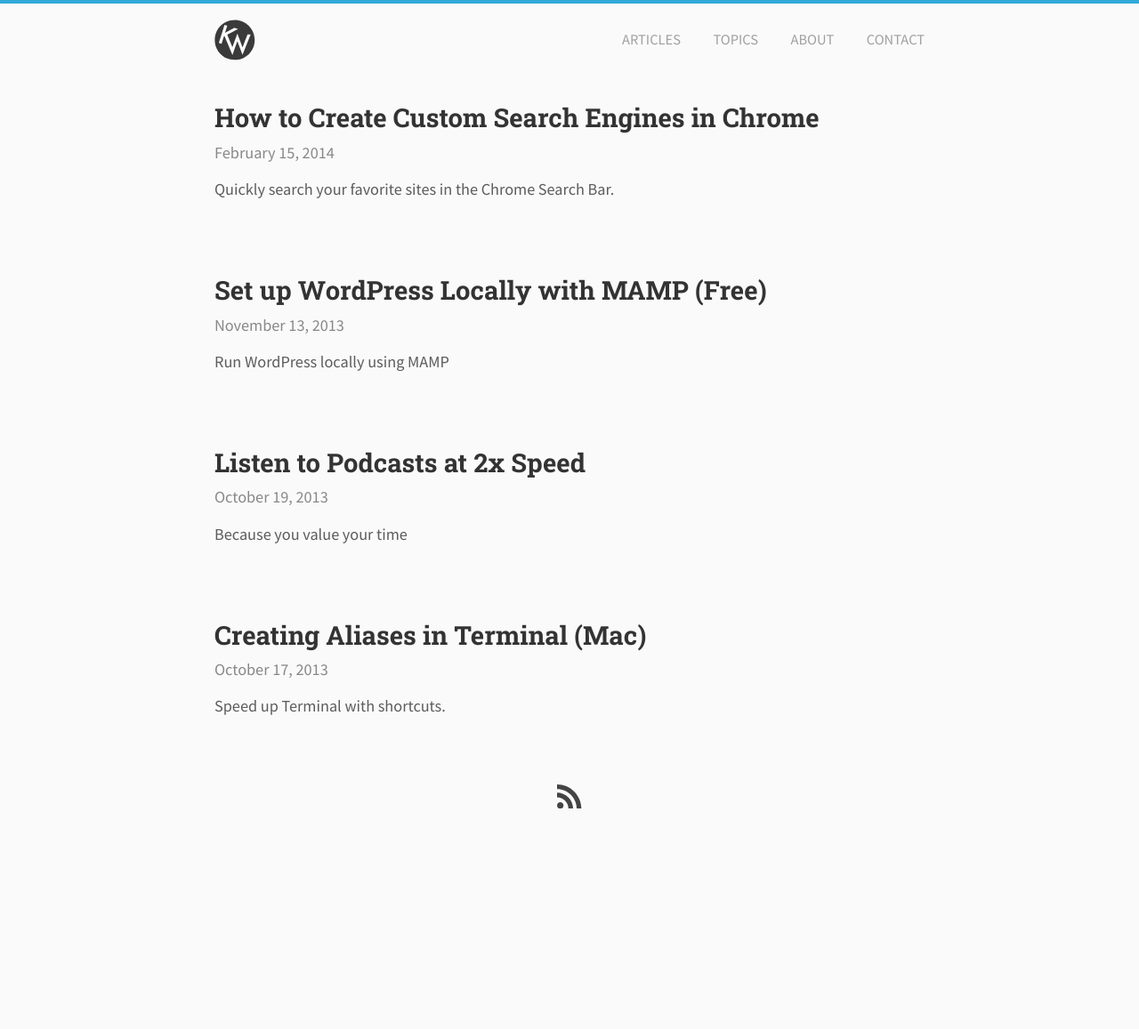
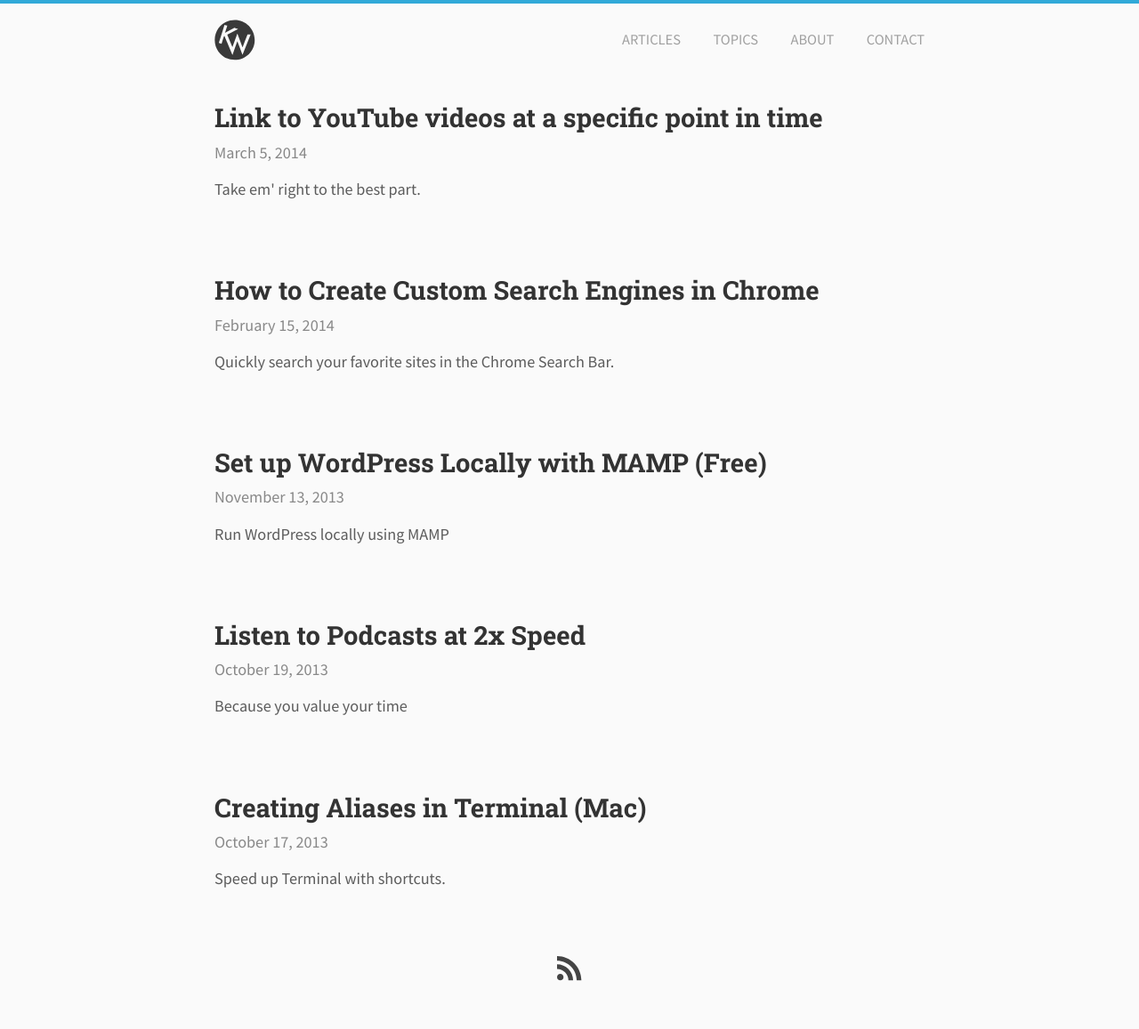
Before and after one commit to kmweeks/kmweeks.github.io, a Jekyll site: the page built from blog/index.html, in a window 1280 px wide. Shown: the whole page at 89% size. Built offline with Jekyll 4.4.1, drawn with Linux system fonts in a browser that asks for light colours; before the commit the page ends 963 px from its top, so only the background shows below that.

Commit message:
New blog post

```diff
--- a/_layouts/post.html
+++ b/_layouts/post.html
@@ -7,7 +7,7 @@
 <article class="post">
   <section class="post__meta">
     <h1 class="post__title">{{ page.title }}</h1>
-    <h5 class="post__date">{{ page.date | date: "%B, %-d %Y" }}</h5>
+    <h5 class="post__date">{{ page.date | date: "%B, %e %Y" }}</h5>
     <h5 class="post__topics">
       <span class="post__topics__label">Topics:</span>
       {% for tag in page.tags %}
--- /dev/null
+++ b/blog/_posts/2014-03-05-link-to-youtube-video-at-specific-point-in-time.md
@@ -0,0 +1,13 @@
+---
+layout: post
+date: 2014-03-05
+title: Link to YouTube videos at a specific point in time
+teaser: Take em' right to the best part.
+tags: lifehack youtube
+---
+
+If you want to link to a youtube video at a specific point in time - let's say 3 minutes and 20 seconds - simply add **#t=3m20s** to the end of the link (**m** for minutes, **s** for seconds).
+
+Here's an example:
+
+[http://youtu.be/Ra-lxoAUP5c**#t=3m20s**](http://youtu.be/Ra-lxoAUP5c#t=3m20s)
--- a/blog/index.html
+++ b/blog/index.html
@@ -8,7 +8,7 @@
   {% for post in site.categories.blog %}
     <li class="post-list__item">
       <h2 class="post-list__title"><a href="{{ post.url }}">{{ post.title }}</a></h2>
-      <h5 class="post-list__date"><time datetime="{{ post.date | date_to_xmlschema }}" itemprop="datePublished">{{ post.date | date: "%B %d, %Y" }}</time></h5>
+      <h5 class="post-list__date"><time datetime="{{ post.date | date_to_xmlschema }}" itemprop="datePublished">{{ post.date | date: "%B %e, %Y" }}</time></h5>
       <p class="post-list__teaser">{{ post.teaser }}</p>
     </li>
   {% endfor %}
--- a/topics/index.html
+++ b/topics/index.html
@@ -29,7 +29,7 @@
     {% for post in site.tags[this_word] %}{% if post.title != null %}
     <li class="post-list__item">
       <h2 class="post-list__title"><a href="{{ post.url }}">{{ post.title }}</a></h2>
-      <h5 class="post-list__date"><time datetime="{{ post.date | date_to_xmlschema }}" itemprop="datePublished">{{ post.date | date: "%B %d, %Y" }}</time></h5>
+      <h5 class="post-list__date"><time datetime="{{ post.date | date_to_xmlschema }}" itemprop="datePublished">{{ post.date | date: "%B %e, %Y" }}</time></h5>
       <p class="post-list__teaser">{{ post.teaser }}</p>
     </li>
     {% endif %}{% endfor %}
```
